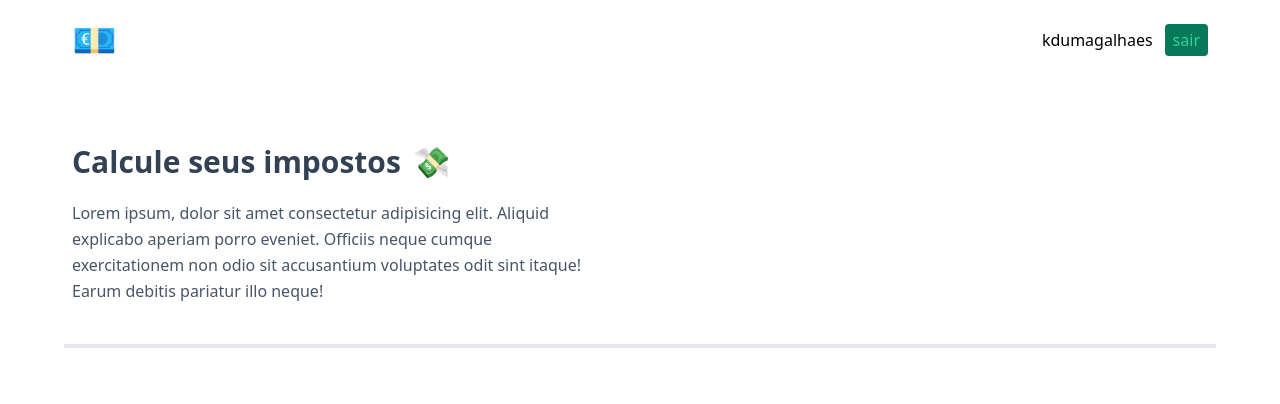
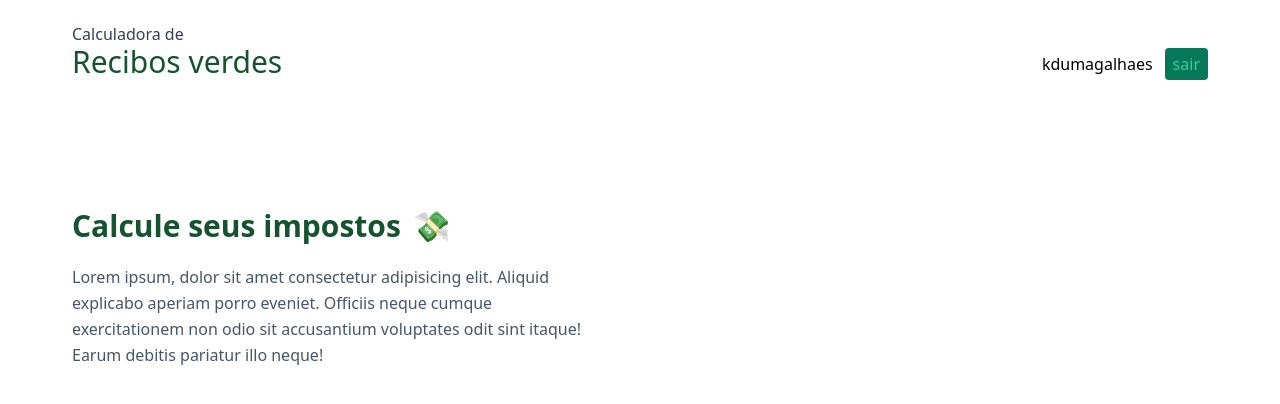
Before and after one commit to kdumagalhaes/calculadora-recibos-verdes, a React (Vite) app in the folder frontend/: page / in a window 1280 px wide. Shown: the top 404 px of the page. Built offline with nearby package versions, Linux system fonts and the light colour scheme.

Commit message:
Add Logo component

```diff
--- a/frontend/src/components/Header/Header.tsx
+++ b/frontend/src/components/Header/Header.tsx
@@ -1,11 +1,10 @@
 import { Emoji } from '../Emoji/Emoji'
+import { Logo } from '../Logo/Logo'
 
 export function Header() {
   return (
-    <header className="container max-w-6xl mx-auto px-2 flex justify-between h-20 items-center">
-      <h1 className="flex gap-2 text-4xl">
-        <Emoji label="euro banknote" symbol="💶" />
-      </h1>
+    <header className="container max-w-6xl mx-auto px-2 flex justify-between h-20 items-end">
+      <Logo />
       <div className="flex gap-3 items-center">
         <p className="font-thin">kdumagalhaes</p>
         <a
--- a/frontend/src/components/Hero/Hero.tsx
+++ b/frontend/src/components/Hero/Hero.tsx
@@ -2,8 +2,8 @@ import { Emoji } from '../Emoji/Emoji'
 
 export function Hero() {
   return (
-    <main className="container max-w-6xl mx-auto px-2 mt-16 border-b-4 pb-10">
-      <h2 className="mb-5 text-3xl font-bold text-slate-700">
+    <main className="container max-w-6xl mx-auto px-2 mt-32">
+      <h2 className="mb-5 text-3xl font-semibold text-green-900">
         <span className="mr-3">Calcule seus impostos</span>
         <Emoji label="money with wings" symbol="💸" />
       </h2>
--- /dev/null
+++ b/frontend/src/components/Logo/Logo.tsx
@@ -0,0 +1,10 @@
+export function Logo() {
+  return (
+    <div className="flex">
+      <h1 className="flex flex-col text-slate-700 leading-tight">
+        <span className="font-thin">Calculadora de</span>
+        <span className="text-3xl text-green-900">Recibos verdes</span>
+      </h1>
+    </div>
+  )
+}
```
